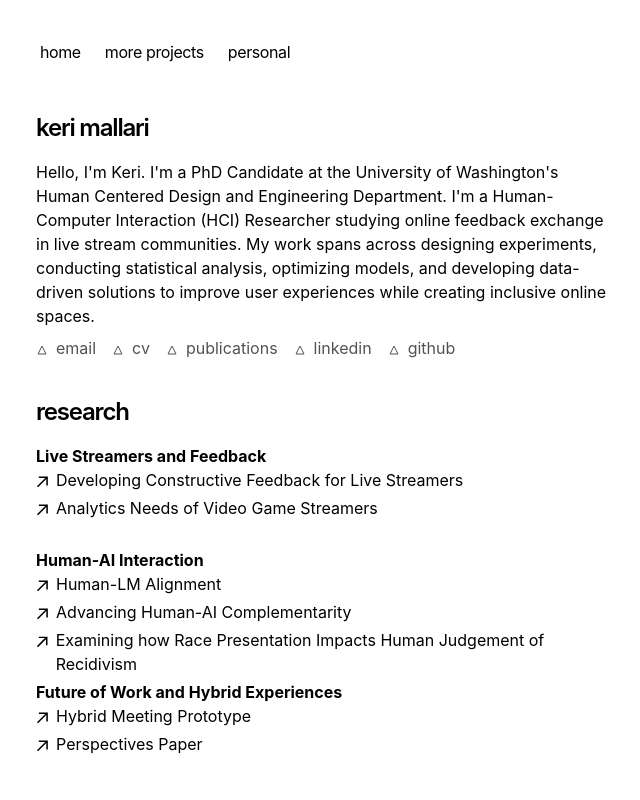
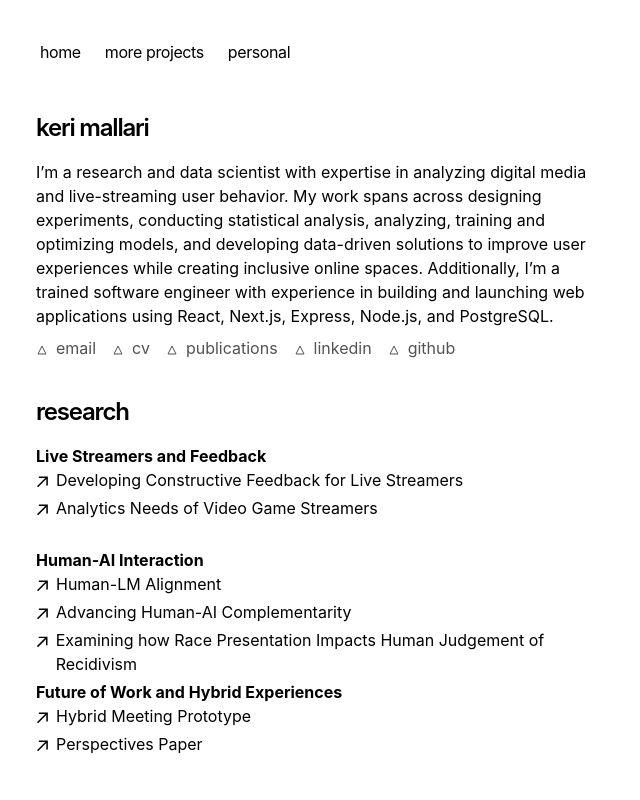
Before and after one commit to kerixyz/kerixyz.github.io, a Next.js app: page / in a window 1280 px wide. Shown: the top 800 px of the page, without its empty margins (316-956 px from the left). Built offline with nearby package versions, Linux system fonts and the light colour scheme.

Commit message:
updated header

```diff
--- a/app/page.tsx
+++ b/app/page.tsx
@@ -63,7 +63,7 @@ export default function Page() {
         keri mallari
       </h1>
       <p className="mb-2">
-        {`Hello, I'm Keri. I'm a PhD Candidate at the University of Washington's Human Centered Design and Engineering Department. I'm a Human-Computer Interaction (HCI) Researcher studying online feedback exchange in live stream communities. My work spans across designing experiments, conducting statistical analysis, optimizing models, and developing data-driven solutions to improve user experiences while creating inclusive online spaces.`}
+        {`I’m a research and data scientist with expertise in analyzing digital media and live-streaming user behavior. My work spans across designing experiments, conducting statistical analysis, analyzing, training and optimizing models, and developing data-driven solutions to improve user experiences while creating inclusive online spaces. Additionally, I’m a trained software engineer with experience in building and launching web applications using React, Next.js, Express, Node.js, and PostgreSQL.`}
       </p>
 
       <ul className="font-sm mt-2 mb-8 flex flex-col space-x-0 space-y-2 text-neutral-600 md:flex-row md:space-x-4 md:space-y-0 dark:text-neutral-300">
```
